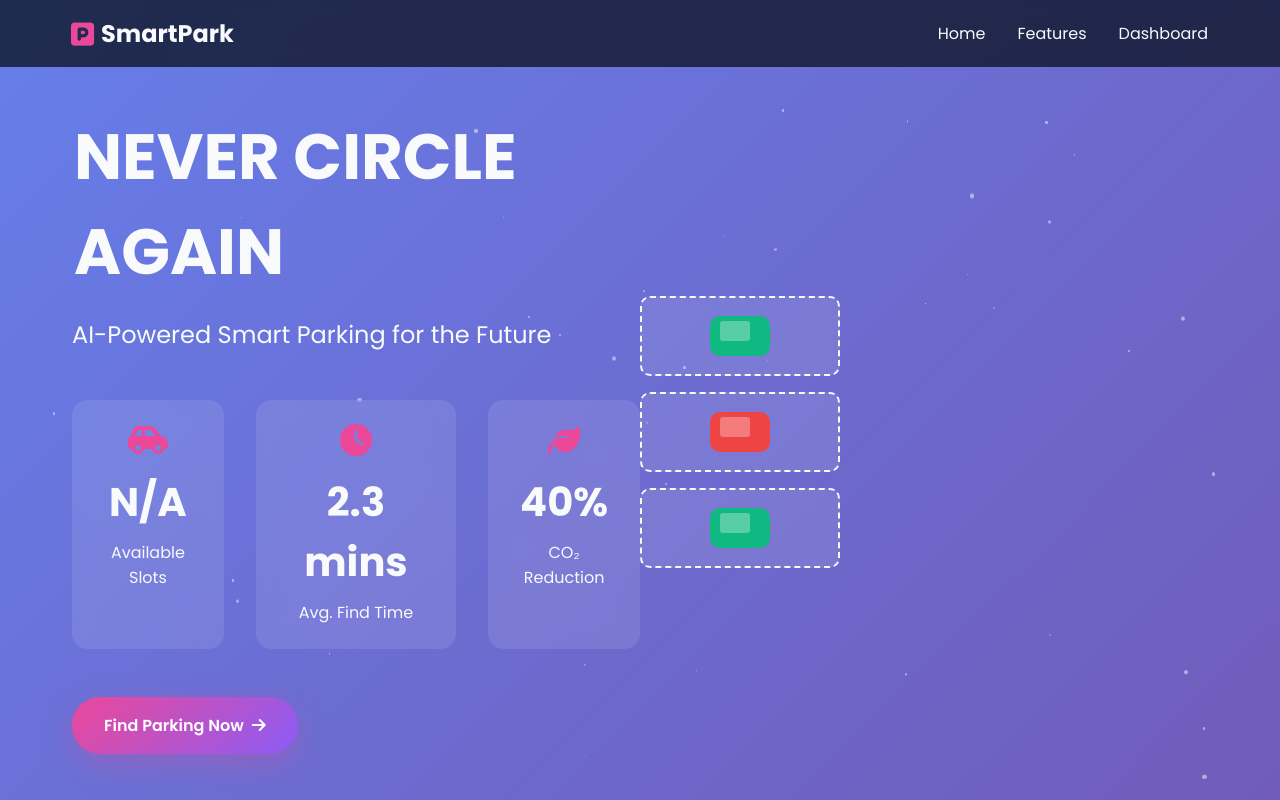
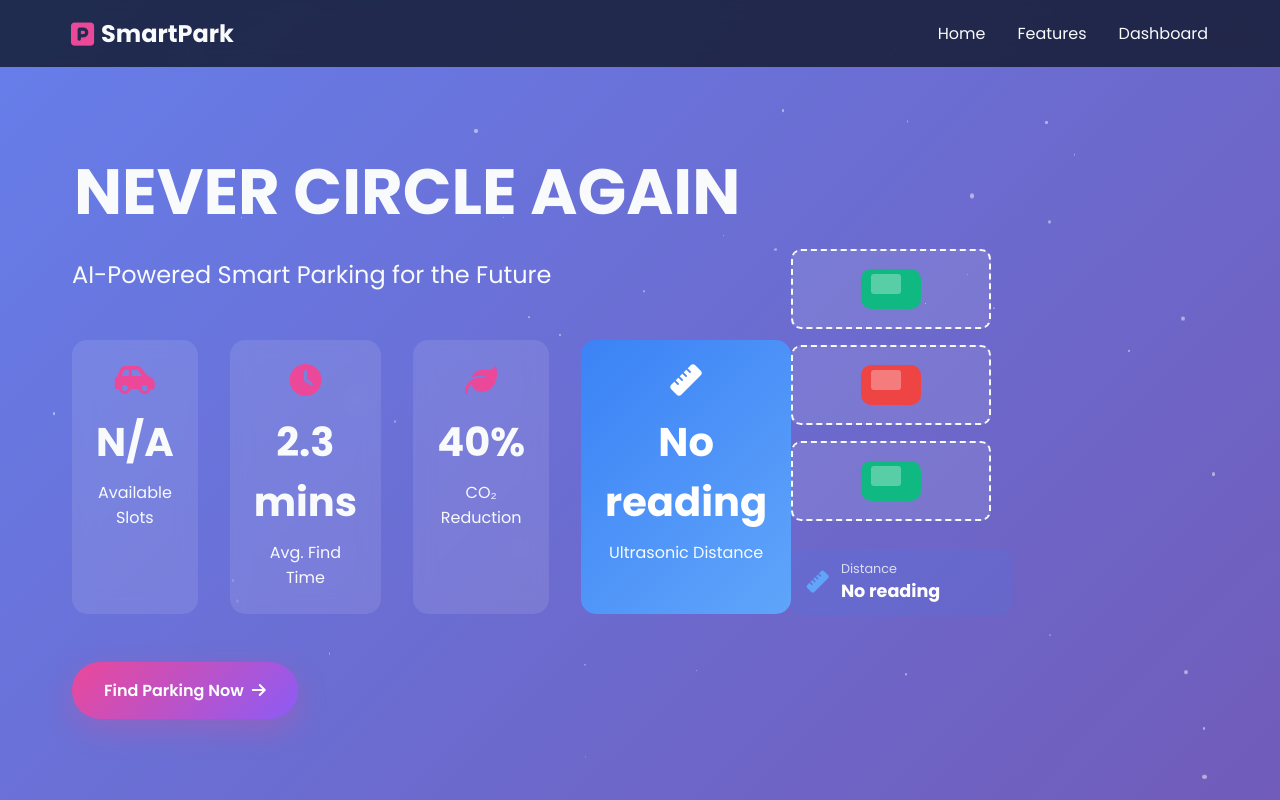
Before and after one commit to anshikagarg0410/IOT_miniProj, a plain HTML site: page index.html in a window 1280 px wide. Shown: the top 800 px of the page. Drawn offline with Linux system fonts and the light colour scheme; no server answers.

Commit message:
ultrasonic

```diff
--- a/index.html
+++ b/index.html
@@ -46,6 +46,12 @@
                     <h3>40%</h3>
                     <p>CO₂ Reduction</p>
                 </div>
+                <!-- NEW: Ultrasonic Distance Card -->
+                <div class="stat-card ultrasonic">
+                    <i class="fas fa-ruler"></i>
+                    <h3 id="ultraDistance">No reading</h3>
+                    <p>Ultrasonic Distance</p>
+                </div>
             </div>
             <a href="dashboard.html" class="cta-button">
                 <span>Find Parking Now</span>
@@ -63,6 +69,14 @@
             </div>
             <div class="parking-slot" data-slot="3">
                 <div class="car"></div>
+            </div>
+            <!-- NEW: Ultrasonic Tile inside slot section -->
+            <div class="ultrasonic-tile">
+                <i class="fas fa-ruler"></i>
+                <div class="ultra-text">
+                    <span class="label">Distance</span>
+                    <span class="value" id="ultraTileValue">No reading</span>
+                </div>
             </div>
         </div>
     </section>
--- a/script.js
+++ b/script.js
@@ -1,6 +1,6 @@
 // ThingSpeak Configuration
 const CHANNEL_ID = '3175373';
-const READ_API_KEY = 'ZI1JL5YU6DRGVBOS';
+const READ_API_KEY = 'EAS2XWQS7DA4CJPZ';
 const THINGSPEAK_URL = `https://api.thingspeak.com/channels/${CHANNEL_ID}/feeds.json?api_key=${READ_API_KEY}&results=10`;
 
 // Create animated particles
@@ -34,6 +34,9 @@ async function fetchParkingData() {
             const slot1 = parseInt(latestData.field1) || 0;
             const slot2 = parseInt(latestData.field2) || 0;
             const slot3 = parseInt(latestData.field3) || 0;
+            // Field5 -> Ultrasonic Distance (cm)
+            const ultrasonicRaw = latestData.field5;
+            const ultrasonic = (ultrasonicRaw === null || ultrasonicRaw === undefined || ultrasonicRaw === '') ? null : parseFloat(ultrasonicRaw);
 
             const totalSlots = 3;
             const occupiedSlots = slot1 + slot2 + slot3;
@@ -41,6 +44,17 @@ async function fetchParkingData() {
 
             // Update UI
             document.getElementById('availableSlots').textContent = availableSlots;
+            // Update ultrasonic card (show cm or No reading)
+            const ultraEl = document.getElementById('ultraDistance');
+            const ultraTileEl = document.getElementById('ultraTileValue');
+            if (ultrasonic !== null && !isNaN(ultrasonic)) {
+                const display = `${ultrasonic} cm`;
+                if (ultraEl) ultraEl.textContent = display;
+                if (ultraTileEl) ultraTileEl.textContent = display;
+            } else {
+                if (ultraEl) ultraEl.textContent = 'No reading';
+                if (ultraTileEl) ultraTileEl.textContent = 'No reading';
+            }
 
             // Update parking visual
             updateParkingVisual([slot1, slot2, slot3]);
@@ -131,8 +145,8 @@ window.addEventListener('DOMContentLoaded', () => {
     fetchParkingData();
     predictAvailability();
 
-    // Update every 15 seconds (ThingSpeak free limit)
-    setInterval(fetchParkingData, 15000);
+    // Update every 10 seconds
+    setInterval(fetchParkingData, 10000);
 
     // Update prediction every 5 minutes
     setInterval(predictAvailability, 300000);
--- a/style.css
+++ b/style.css
@@ -184,6 +184,47 @@ body {
 .stat-card h3 {
     font-size: 2.5rem;
     margin: 0.5rem 0;
+}
+
+/* NEW: Ultrasonic specific styling */
+.stat-card.ultrasonic {
+    background: linear-gradient(135deg, #3b82f6 0%, #60a5fa 100%);
+}
+.stat-card.ultrasonic i {
+    color: #fff;
+}
+.stat-card.ultrasonic h3 {
+    font-size: 2.5rem;
+    font-weight: 800;
+    color: #fff;
+}
+
+/* NEW: Ultrasonic tile inside parking visual */
+.ultrasonic-tile {
+    margin-top: 0.75rem;
+    display: flex;
+    align-items: center;
+    gap: 0.75rem;
+    padding: 0.6rem 0.9rem;
+    background: rgba(59,130,246,0.12);
+    border: 1px solid rgba(99,102,241,0.12);
+    border-radius: 10px;
+    width: 220px;
+}
+.ultrasonic-tile i {
+    font-size: 1.4rem;
+    color: #60a5fa;
+}
+.ultrasonic-tile .ultra-text .label {
+    display: block;
+    font-size: 0.8rem;
+    color: rgba(248,250,252,0.8);
+}
+.ultrasonic-tile .ultra-text .value {
+    display: block;
+    font-size: 1.1rem;
+    font-weight: 800;
+    color: #fff;
 }
 
 /* CTA Button */
```
